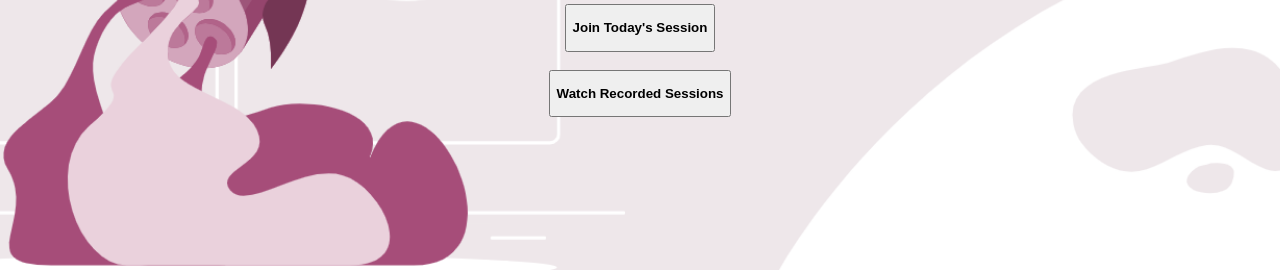
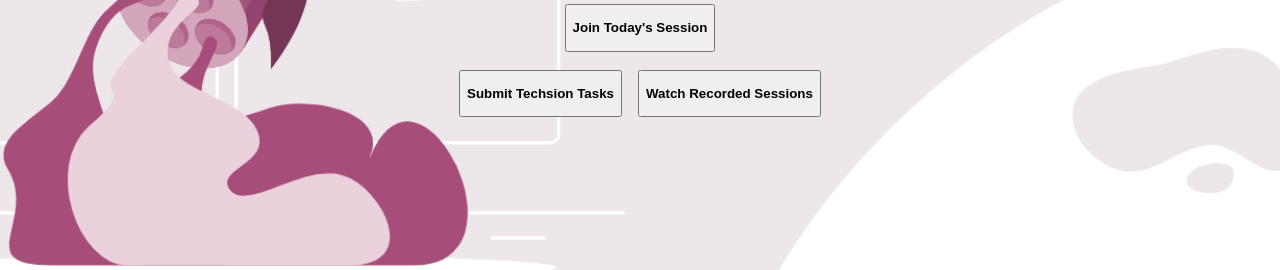
Before and after one commit to NEWSEARCHINNOVATION/project_training, a plain HTML site: page index.html in a window 1280 px wide. Shown: the part 530-800 px from the top of the page. Drawn offline with Linux system fonts and the light colour scheme.

Commit message:
Update index.html

```diff
--- a/index.html
+++ b/index.html
@@ -28,7 +28,9 @@ body{
 
 <br><button onclick="location.href='https://teams.microsoft.com/l/meetup-join/19%3ameeting_NGM2NTgyZmQtZjE1MS00MjIxLTk1YTQtYzAwNzU0MmU5NDkx%40thread.v2/0?context=%7b%22Tid%22%3a%226b8b8296-bdff-4ad8-93ad-84bcbf3842f5%22%2c%22Oid%22%3a%22756caf53-6165-427e-be7d-9f10d013b3e3%22%7d'" type="button"><b><p>Join Today's Session</p></b></button></br>
 
-<br><button onclick="location.href='https://drive.google.com/drive/folders/1eWRXnj5Iwgz13JAyGbQfpJy2WrTaNoOj?usp=sharing'" type="button"><b><p>Watch Recorded Sessions</p></b></button></br>
+<br><button onclick="location.href='https://drive.google.com/drive/folders/1cOZZypVNJ9TzjDVScvw5ppxLUw8O9Oo_?usp=sharing'" type="button"><b><p>Submit Techsion Tasks</p></b></button>
+<a>&ensp;</a>
+<button onclick="location.href='https://drive.google.com/drive/folders/1eWRXnj5Iwgz13JAyGbQfpJy2WrTaNoOj?usp=sharing'" type="button"><b><p>Watch Recorded Sessions</p></b></button></br>
 </center>
 </body>
 </html>
```
